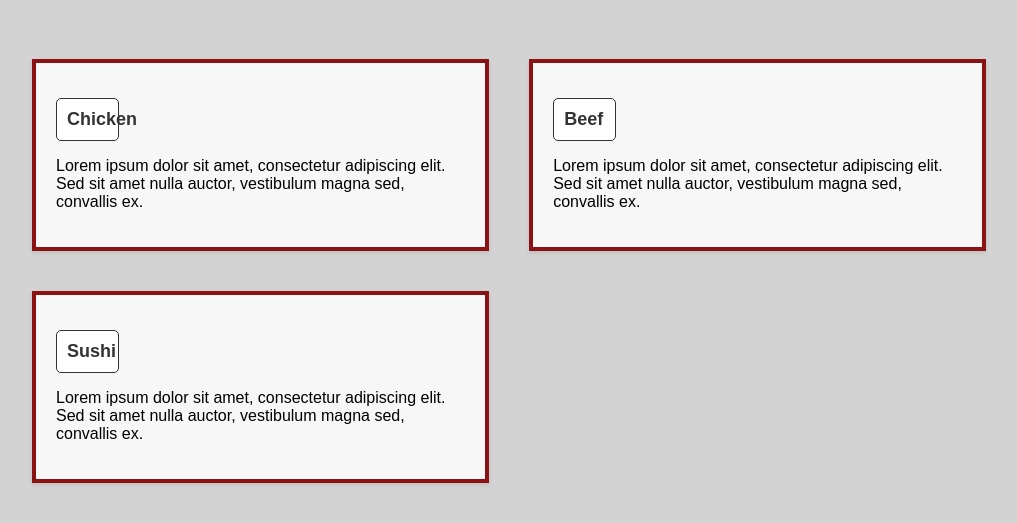
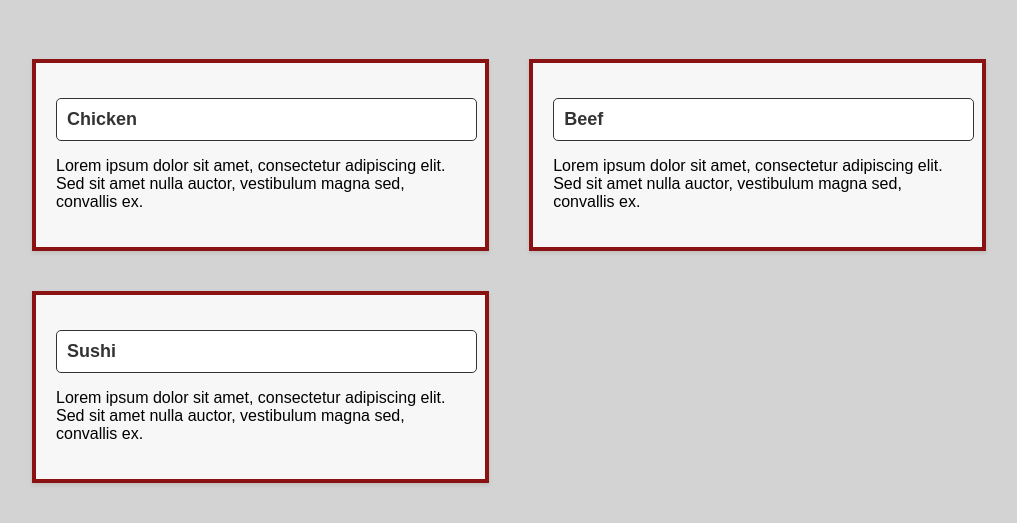
Before and after one commit to HarryBlair/coursera-assignment, a plain HTML site: page index.html in a window 1280 px wide. Shown: the part 61-584 px from the top of the page, without its empty margins (8-1025 px from the left). Drawn offline with Linux system fonts and the light colour scheme.

Commit message:
Update style.css

```diff
--- a/style.css
+++ b/style.css
@@ -29,8 +29,8 @@ main {
 .section-title {
     position: relative;
     top: 0;
-    left: 0;
-    width: 10%;
+    right: 0;
+    width: calc(100% - 10px);
     font-size: 18px;
     font-weight: bold;
     color: #333;
```
